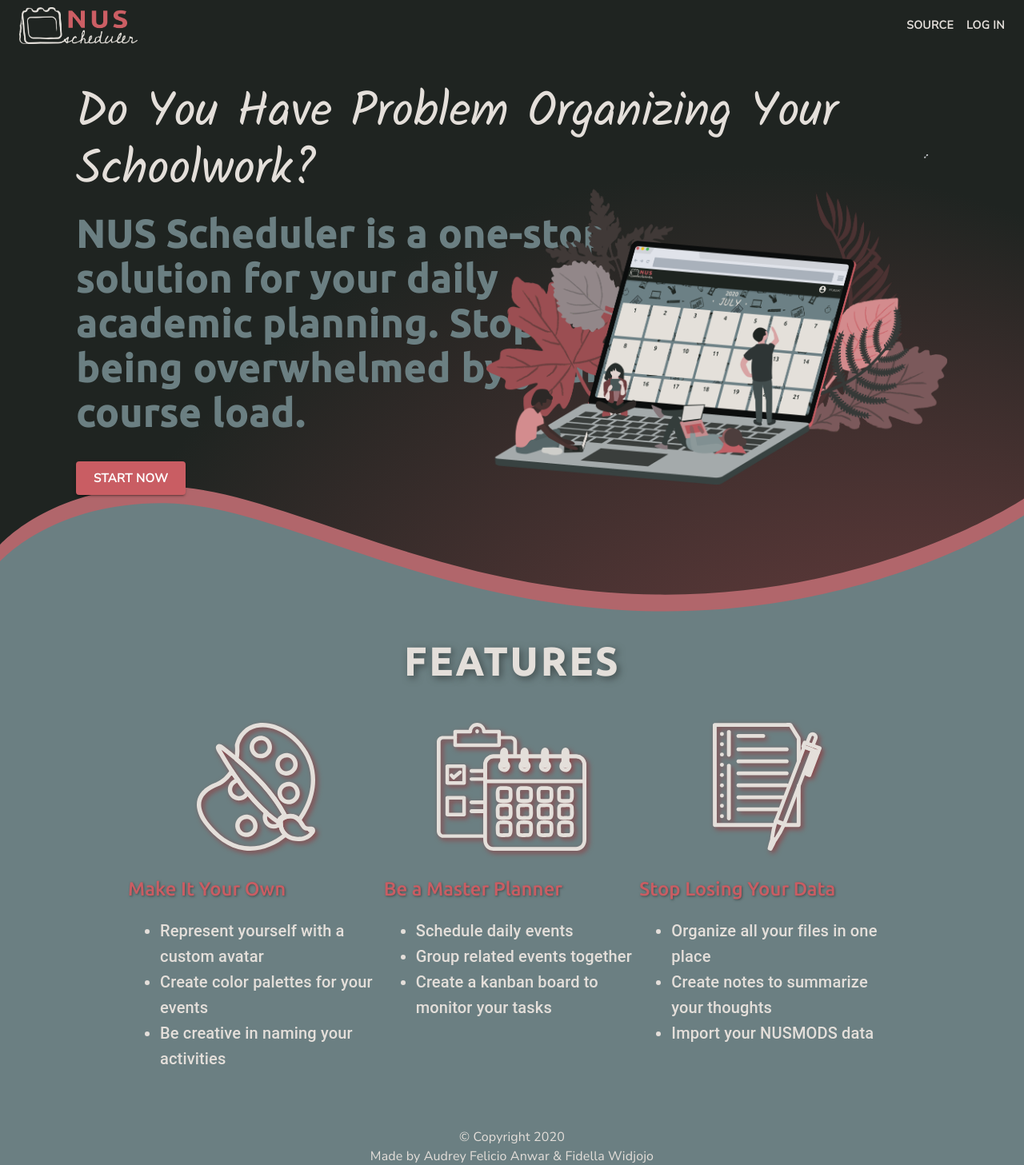
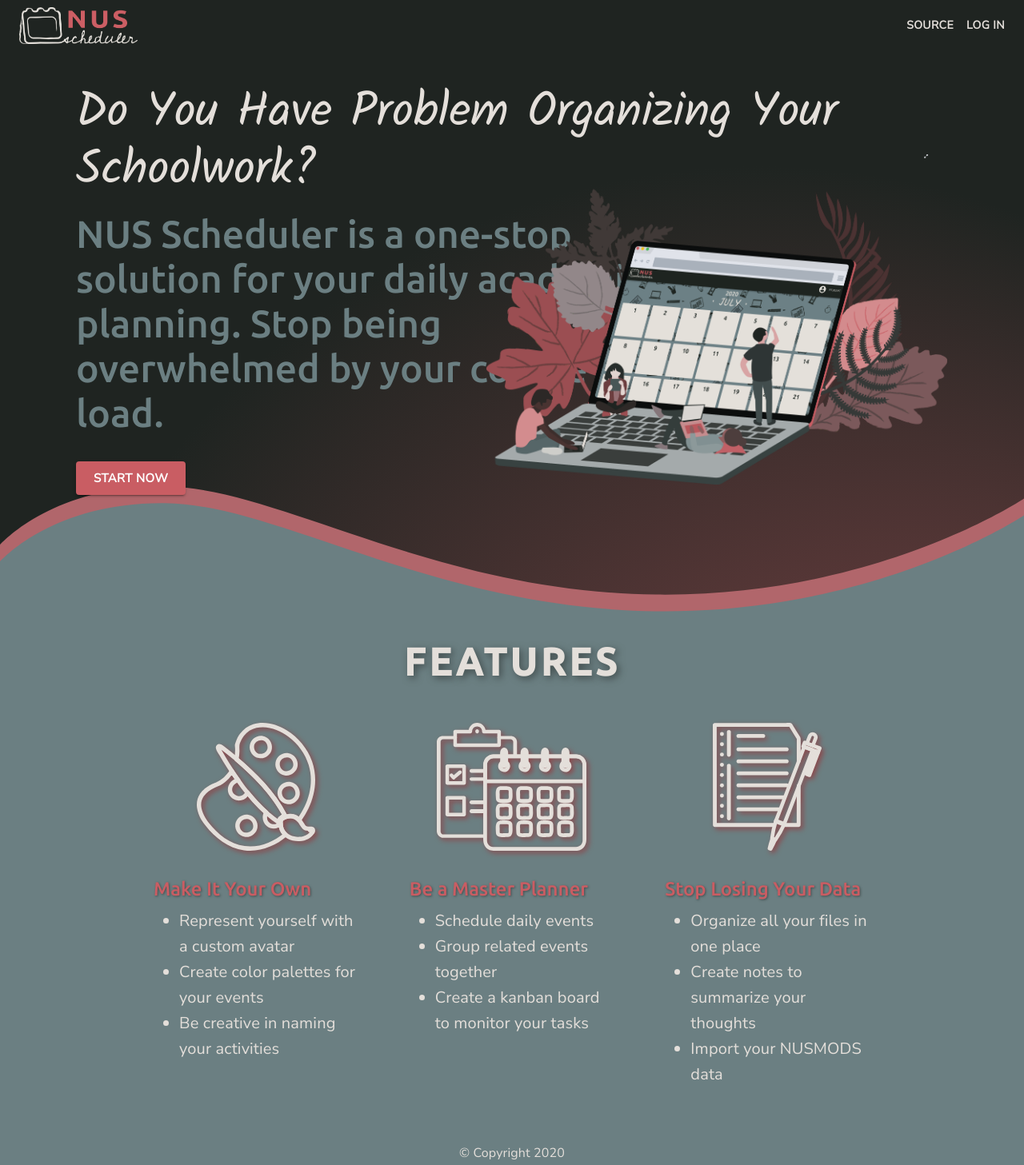
Before and after one commit to GoneWildOrbital2020/nus-scheduler-frontend, a React (Create React App) app: page / in a window 1280 px wide. Shown: the top 1457 px of the page at 80% size. Built offline with nearby package versions, Linux system fonts and the light colour scheme.

Commit message:
fix styling

```diff
--- a/src/components/LandingPage.js
+++ b/src/components/LandingPage.js
@@ -72,7 +72,10 @@
   description: {
     marginBottom: '1rem',
     fontFamily: 'Ubuntu',
-    letterSpacing: '0.1rem',
+    fontWeight: 500,
+    [theme.breakpoints.up('xl')]: {
+      margin: '3rem 0',
+    },
     [theme.breakpoints.down('md')]: {
       fontSize: '2.125rem',
     },
@@ -135,6 +138,7 @@
   iconTitle: {
     color: accent,
     textShadow: `1px 1px 3px #424D4D`,
+    margin: '0 2rem',
   },
 }));
 
@@ -242,8 +246,11 @@
               <Typography variant="h5" className={classes.iconTitle}>
                 Make It Your Own
               </Typography>
-              <Typography variant="h6" style={{ color: light }}>
-                <ul>
+              <Typography
+                variant="h6"
+                style={{ color: light, margin: '0 2rem' }}
+              >
+                <ul style={{ paddingLeft: '2rem', marginTop: '0.5rem' }}>
                   <li>Represent yourself with a custom avatar</li>
                   <li>Create color palettes for your events</li>
                   <li>Be creative in naming your activities</li>
@@ -257,8 +264,11 @@
               <Typography variant="h5" className={classes.iconTitle}>
                 Be a Master Planner
               </Typography>
-              <Typography variant="h6" style={{ color: light }}>
-                <ul>
+              <Typography
+                variant="h6"
+                style={{ color: light, margin: '0 2rem' }}
+              >
+                <ul style={{ paddingLeft: '2rem', marginTop: '0.5rem' }}>
                   <li>Schedule daily events</li>
                   <li>Group related events together</li>
                   <li>Create a kanban board to monitor your tasks</li>
@@ -272,8 +282,11 @@
               <Typography variant="h5" className={classes.iconTitle}>
                 Stop Losing Your Data
               </Typography>
-              <Typography variant="h6" style={{ color: light }}>
-                <ul>
+              <Typography
+                variant="h6"
+                style={{ color: light, margin: '0 2rem' }}
+              >
+                <ul style={{ paddingLeft: '2rem', marginTop: '0.5rem' }}>
                   <li>Organize all your files in one place</li>
                   <li>Create notes to summarize your thoughts</li>
                   <li>Import your NUSMODS data</li>
--- a/src/theme.js
+++ b/src/theme.js
@@ -81,6 +81,9 @@
       fontFamily: 'Ubuntu',
       fontWeight: 500,
     },
+    h6: {
+      fontFamily: 'Nunito Sans',
+    },
     body2: {
       fontFamily: 'Nunito Sans',
       fontWeight: 700,
```
